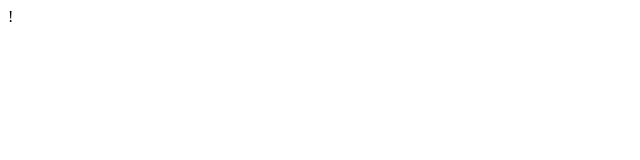
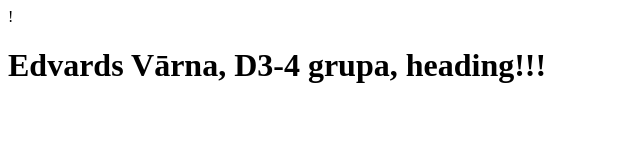
Before and after one commit to EdvardsVarna/edvardsvarna.github.io, a plain HTML site: page index.html in a window 1280 px wide. Shown: the whole page, without its empty margins (0-640 px from the left). Drawn offline with Linux system fonts and the light colour scheme.

Commit message:
Added h1

```diff
--- a/index.html
+++ b/index.html
@@ -5,6 +5,6 @@
     <title>Edvards Varna</title>
 </head>
 <body>
-
+<h1>Edvards Vārna, D3-4 grupa, heading!!!</h1>
 </body>
 </html>
```
